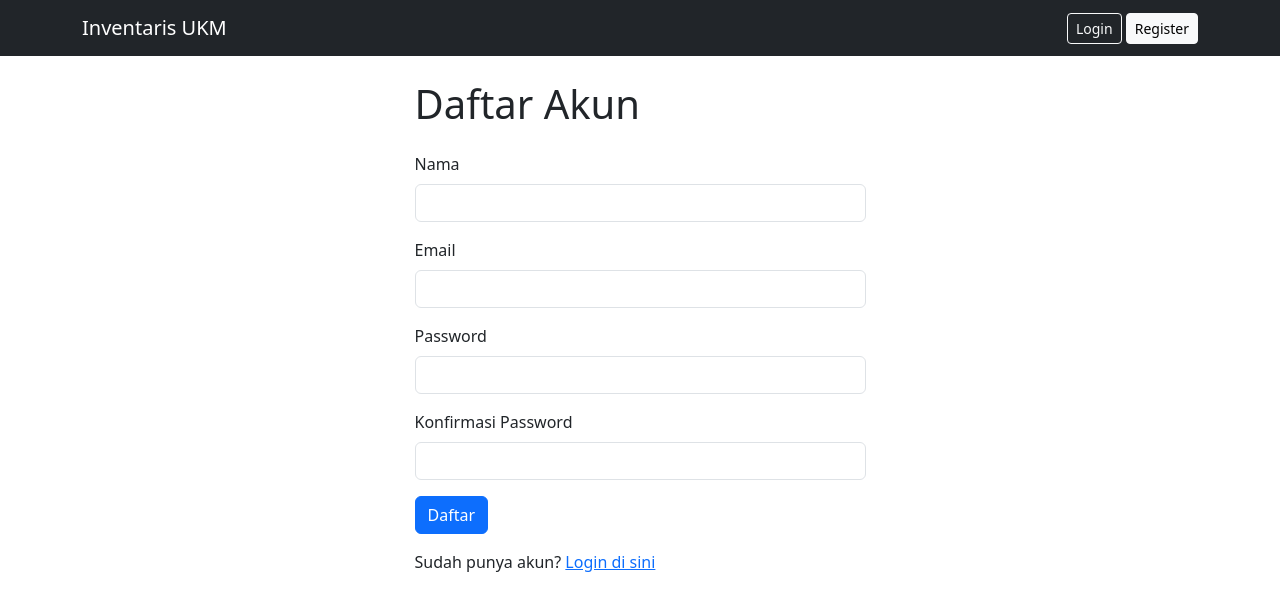
After one commit to Asaay/inventaris-ukm, a Flask app: template templates/register.html in a window 1280 px wide. The commit adds this page. Shown: the top 611 px of the page. Run offline with Flask 3, Linux system fonts and the light colour scheme; the template is opened without the code that fills it, so the values that code supplies are empty.

Commit message:
Tambah autentikasi: register, login, logout, dan otorisasi admin

```diff
--- a/app.py
+++ b/app.py
@@ -1,4 +1,5 @@
 from flask import Flask, render_template, request, redirect, url_for, flash
+from flask_login import LoginManager, login_required
 from models import db, User, Barang, Peminjaman
 
 app = Flask(__name__)
@@ -7,6 +8,82 @@ app.config['SQLALCHEMY_DATABASE_URI'] = 'sqlite:///inventaris.db'
 app.config['SQLALCHEMY_TRACK_MODIFICATIONS'] = False
 
 db.init_app(app)
+login_manager = LoginManager()
+login_manager.init_app(app)
+login_manager.login_view = 'login'
+login_manager.login_message = 'Silakan login terlebih dahulu.'
+login_manager.login_message_category = 'warning'
+
+
+@login_manager.user_loader
+def load_user(user_id):
+    return User.query.get(int(user_id))
+
+# ---------- REGISTER ----------
+@app.route('/register', methods=['GET', 'POST'])
+def register():
+    if current_user.is_authenticated:
+        return redirect(url_for('index'))
+
+    if request.method == 'POST':
+        nama     = request.form.get('nama', '').strip()
+        email    = request.form.get('email', '').strip().lower()
+        password = request.form.get('password', '')
+        password2 = request.form.get('password2', '')
+
+        if not nama or not email or not password:
+            flash('Semua kolom wajib diisi.', 'danger')
+        elif password != password2:
+            flash('Konfirmasi password tidak cocok.', 'danger')
+        elif len(password) < 6:
+            flash('Password minimal 6 karakter.', 'danger')
+        elif User.query.filter_by(email=email).first():
+            flash('Email sudah terdaftar.', 'danger')
+        else:
+            user = User(nama=nama, email=email)
+            user.set_password(password)
+            # pengguna pertama otomatis jadi admin
+            if User.query.count() == 0:
+                user.is_admin = True
+            db.session.add(user)
+            db.session.commit()
+            flash('Registrasi berhasil. Silakan login.', 'success')
+            return redirect(url_for('login'))
+
+    return render_template('register.html')
+
+
+# ---------- LOGIN ----------
+@app.route('/login', methods=['GET', 'POST'])
+def login():
+    if current_user.is_authenticated:
+        return redirect(url_for('index'))
+
+    if request.method == 'POST':
+        email    = request.form.get('email', '').strip().lower()
+        password = request.form.get('password', '')
+
+        user = User.query.filter_by(email=email).first()
+
+        if user and user.check_password(password):
+            login_user(user)
+            flash(f'Selamat datang, {user.nama}.', 'success')
+            next_page = request.args.get('next')
+            return redirect(next_page or url_for('index'))
+        else:
+            flash('Email atau password salah.', 'danger')
+
+    return render_template('login.html')
+
+
+# ---------- LOGOUT ----------
+@app.route('/logout')
+@login_required
+def logout():
+    logout_user()
+    flash('Anda telah logout.', 'info')
+    return redirect(url_for('login'))
+
 
 KATEGORI = ['Alat Musik', 'Kostum', 'Audio', 'Properti', 'Lainnya']
 KONDISI  = ['Baik', 'Rusak Ringan', 'Rusak Berat']
@@ -21,6 +98,7 @@ def index():
 
 # ---------- CREATE ----------
 @app.route('/barang/tambah', methods=['GET', 'POST'])
+@login_required
 def tambah_barang():
     if request.method == 'POST':
         nama       = request.form.get('nama', '').strip()
@@ -50,6 +128,7 @@ def tambah_barang():
 
 # ---------- UPDATE ----------
 @app.route('/barang/<int:id>/edit', methods=['GET', 'POST'])
+@login_required
 def edit_barang(id):
     barang = Barang.query.get_or_404(id)
 
@@ -88,6 +167,7 @@ def edit_barang(id):
 
 # ---------- DELETE ----------
 @app.route('/barang/<int:id>/hapus', methods=['POST'])
+@login_required
 def hapus_barang(id):
     barang = Barang.query.get_or_404(id)
 
--- a/templates/base.html
+++ b/templates/base.html
@@ -7,15 +7,23 @@
     <link href="https://cdn.jsdelivr.net/npm/bootstrap@5.3.0/dist/css/bootstrap.min.css" rel="stylesheet">
 </head>
 <body>
-    <nav class="navbar navbar-dark bg-dark">
+     <nav class="navbar navbar-dark bg-dark">
         <div class="container">
             <a class="navbar-brand" href="{{ url_for('index') }}">Inventaris UKM</a>
-            <a class="btn btn-sm btn-outline-light" href="{{ url_for('tambah_barang') }}">
-                + Tambah Barang
-            </a>
-        </div>
-    </nav>
-
+               <div>
+                 {% if current_user.is_authenticated %}
+                     <a class="btn btn-sm btn-outline-light" href="{{ url_for('tambah_barang') }}">+ Tambah Barang</a>
+                     <span class="text-light mx-2">
+                         {{ current_user.nama }}{% if current_user.is_admin %} (admin){% endif %}
+                     </span>
+                     <a class="btn btn-sm btn-outline-warning" href="{{ url_for('logout') }}">Logout</a>
+                  {% else %}
+                     <a class="btn btn-sm btn-outline-light" href="{{ url_for('login') }}">Login</a>
+                       <a class="btn btn-sm btn-light" href="{{ url_for('register') }}">Register</a>
+                 {% endif %}
+                </div>
+         </div>
+     </nav>
     <div class="container mt-4">
         {% with messages = get_flashed_messages(with_categories=true) %}
             {% if messages %}
--- /dev/null
+++ b/templates/register.html
@@ -0,0 +1,30 @@
+{% extends "base.html" %}
+{% block title %}Register{% endblock %}
+
+{% block content %}
+<div class="row justify-content-center">
+  <div class="col-md-5">
+    <h1 class="mb-4">Daftar Akun</h1>
+    <form method="POST">
+        <div class="mb-3">
+            <label class="form-label">Nama</label>
+            <input type="text" name="nama" class="form-control" required>
+        </div>
+        <div class="mb-3">
+            <label class="form-label">Email</label>
+            <input type="email" name="email" class="form-control" required>
+        </div>
+        <div class="mb-3">
+            <label class="form-label">Password</label>
+            <input type="password" name="password" class="form-control" required>
+        </div>
+        <div class="mb-3">
+            <label class="form-label">Konfirmasi Password</label>
+            <input type="password" name="password2" class="form-control" required>
+        </div>
+        <button type="submit" class="btn btn-primary">Daftar</button>
+    </form>
+    <p class="mt-3">Sudah punya akun? <a href="{{ url_for('login') }}">Login di sini</a></p>
+  </div>
+</div>
+{% endblock %}
```
Also changed, not shown: models.py (+7 -1 lines), templates/index.html (+7 -0 lines), templates/login.html (added, +22 -0 lines).
